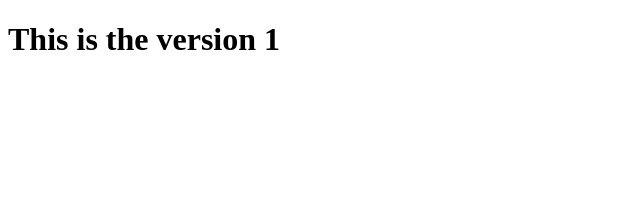
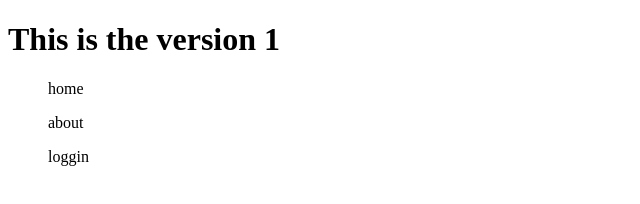
Before and after one commit to 7chrouf/my-new-repo, a plain HTML site: page index.html in a window 1280 px wide. Shown: the whole page, without its empty margins (0-640 px from the left). Drawn offline with Linux system fonts and the light colour scheme.

Commit message:
adding navbar

```diff
--- a/index.html
+++ b/index.html
@@ -7,5 +7,10 @@
 </head>
 <body>
     <h1> This is the version 1</h1>
+    <nav>
+        <ul>home</ul>
+        <ul>about</ul>
+        <ul>loggin</ul>
+    </nav>
 </body>
 </html>
```
